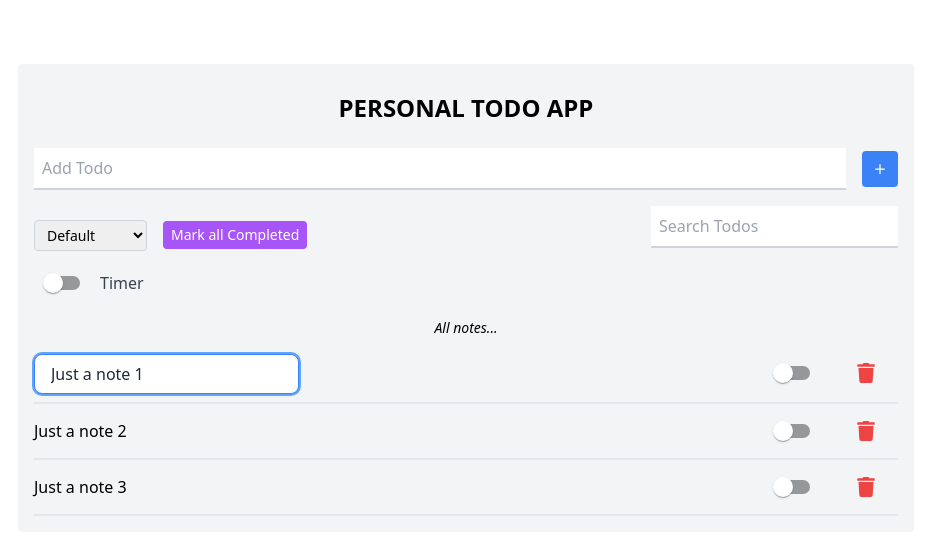
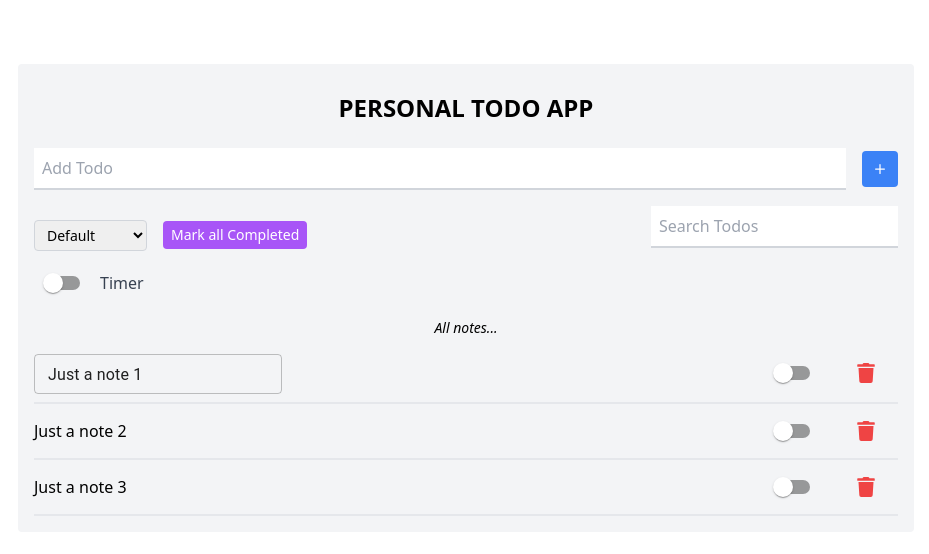
Before and after one commit to BaBiLeeee/training-redux, a React (Vite) app: page / in a window 1280 px wide. Both pictures are taken after a click on the item "Just a note 1". Shown: the top 554 px of the page, without its empty margins (174-1103 px from the left). Built offline with nearby package versions, Linux system fonts and the light colour scheme.

Commit message:
fix: users can only change 1 note at a time

```diff
--- a/src/components/TodoItem.jsx
+++ b/src/components/TodoItem.jsx
@@ -6,7 +6,7 @@ import { resetTimer } from "../state/timer/slice";
 import { selectTodoStatus } from "../state/todo/selector";
 import { selectTimerActiveState, selectTimerStatus } from "../state/timer/selector";
 import PropTypes from "prop-types";
-import { Box, Button, Modal, Switch, Typography } from "@mui/material";
+import { Box, Button, Modal, Switch, TextField, Typography } from "@mui/material";
 import { toast } from "react-toastify";
 
 const modalStyle = {
@@ -84,16 +84,23 @@ export const TodoItem = ({ todo }) => {
         <li className="flex justify-between border-b-2 py-2 gap-4" onClick={() => setIsEditing(true)}>
             <div className="flex items-center" >
                 {isEditing ? (
-                    <input
-                    type="text"
-                    value={newText}
+                //     <input
+                //     type="text"
+                //     value={newText}
+                //     onChange={(e) => handleChangeNote(e.target.value)}
+                //     onKeyUp={handleKeyUp}
+                //     className="w-full h-10 px-4 py-2 rounded-lg border border-gray-300 bg-white text-gray-800 shadow-sm placeholder-gray-400 focus:outline-none focus:ring-2 focus:ring-blue-400 focus:border-blue-500 transition-all duration-200"
+                //     autoFocus
+                //     placeholder="Please text something..."
+                //   />
+                  <TextField
+                    hiddenLabel
+                    defaultValue={newText}
+                    size="small"
                     onChange={(e) => handleChangeNote(e.target.value)}
                     onKeyUp={handleKeyUp}
-                    className="w-full h-10 px-4 py-2 rounded-lg border border-gray-300 bg-white text-gray-800 shadow-sm placeholder-gray-400 focus:outline-none focus:ring-2 focus:ring-blue-400 focus:border-blue-500 transition-all duration-200"
-                    autoFocus
-                    placeholder="Please text something..."
+                    onBlur={handleUpdate}
                   />
-
                 ) : (
                     <span
                         className={`${todo.completed ? "line-through text-red-500" : ""}`}
```
